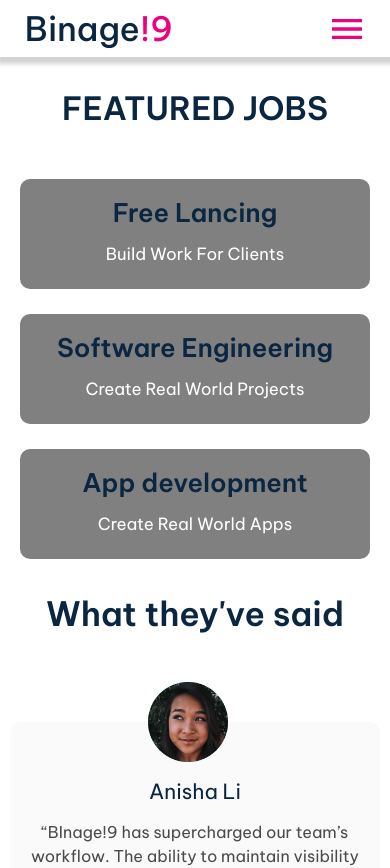
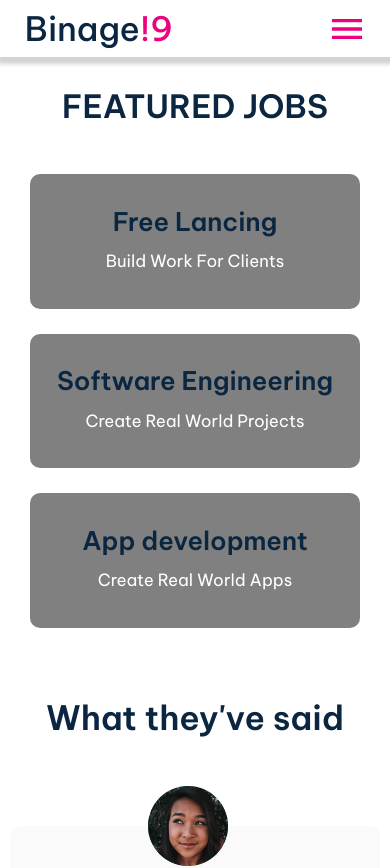
Before and after one commit to mulbahoplanojames/Binage-9, a React (Vite) app: page /carrer in a window 390 px wide. Shown: the top 868 px of the page. Built offline with nearby package versions, Linux system fonts and the light colour scheme.

Commit message:
Update Features_Jobs.module.css

```diff
--- a/src/Components/Feature_Jobs/Features_Jobs.module.css
+++ b/src/Components/Feature_Jobs/Features_Jobs.module.css
@@ -1,3 +1,7 @@
+.feature_jod {
+  padding: 0px 2.5% 9% 2.5%;
+}
+
 .jobs_card_wripper {
   display: flex;
   justify-content: center;
@@ -29,7 +33,8 @@
 
 @media screen and (max-width: 767px) {
   .card_wripper {
-    padding: 6% 1.4%;
+    padding: 10% 3%;
+    width: 330px;
   }
   .jobs_card_wripper {
     gap: 25px;
```
